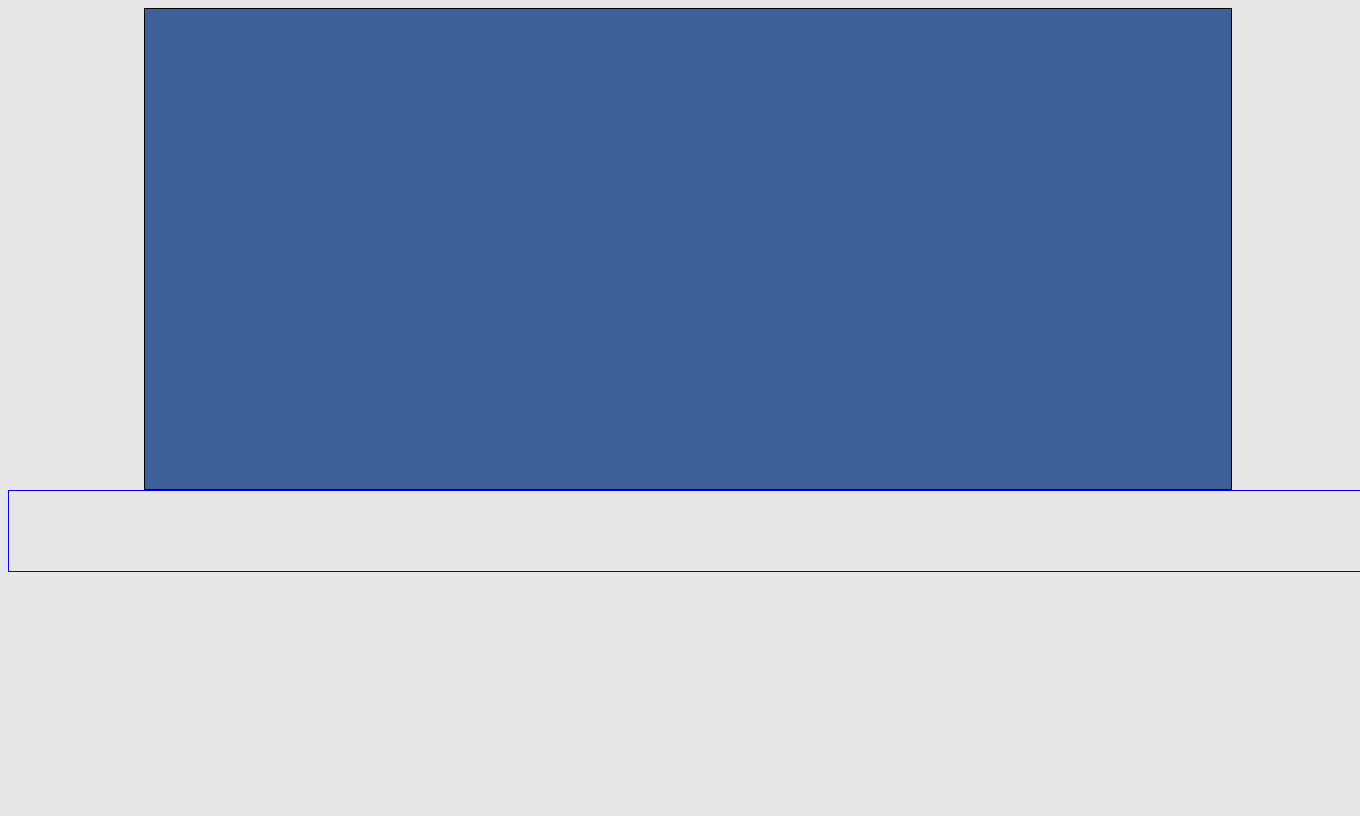
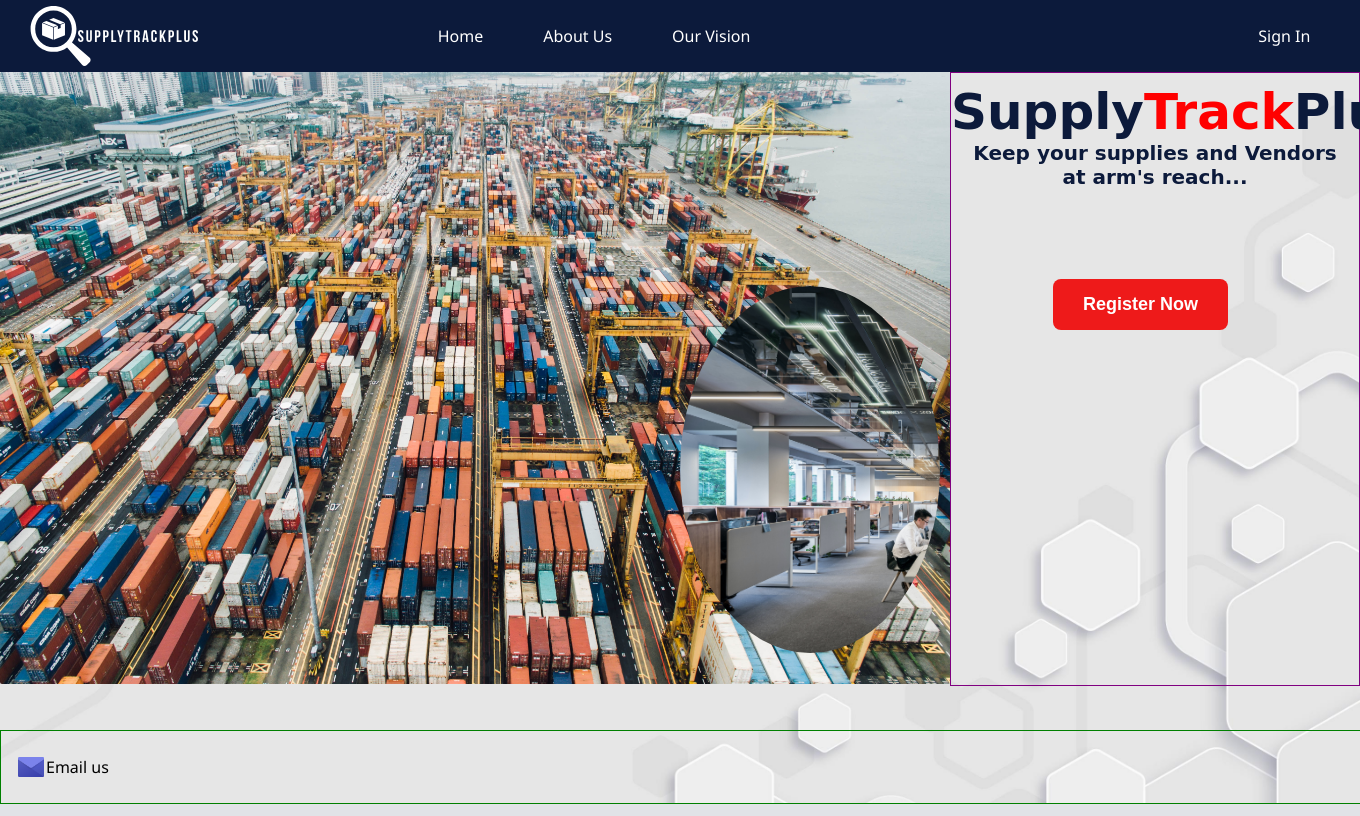
Before and after one commit to JamesRaphaelJRC/SupplyTrackPlus_v1, a Flask app: page / in a window 1360 px wide; the page is wider, and only the part inside the window is pictured. Run offline with Flask 3, Linux system fonts and the light colour scheme.

Commit message:
Added Landing page design

```diff
--- a/web_flask/static/styles/index.css
+++ b/web_flask/static/styles/index.css
@@ -1,30 +1,186 @@
-/* body {
-    background-color: #f5f5f5;
-    box-shadow: 0px 4px 8px rgba(0, 0, 0, 0.1); Subtle shadow at the top
-}
- */
 body {
     height: 100vh;
     width: 100vw;
     background-color: #e7e7e7;
+    margin: 0;
+    padding: 0;
+    background-image: url('../images/newash.jpeg');
+    background-repeat: no-repeat;
+    background-size: cover;
+    font-family: 'Segoe UI', Roboto, Oxygen, Ubuntu, Cantarell, 'Open Sans', 'Helvetica Neue', sans-serif;
 }
- .container {
-    border: 1px solid black;
-    height: 60%;
-    margin-left: 10%;
-    margin-right: 10%;
-    padding: 0;
-    background-color: #3d6098;
+ .upper-container {
+    /* border: 1px solid black; */
+    height: 90%;
+    width: 100%;
+    padding-bottom: 10px;
+    /* background: linear-gradient(to bottom, rgb(12, 26, 59), rgb(27, 60, 117)); Darker to lighter blue gradient */
+    color: white;
+    /* background-color: rgb(33, 49, 89); */
  }
 
- header {
-    border: 1px solid black;
+ .lower-container {
+    border: 1px solid green;
+    height: 9%;
     width: 100%;
-    height: 15%;
+    display: flex;
+    flex-direction: row;
+    /* justify-content: center; */
+    align-items: center;
  }
 
-footer {
+ a {
+    text-decoration: none;
+    color: white;
+ }
+
+/* footer {
     border: 1px solid blue;
+    height: 7vh;
+    width: 100vw;
+    margin: 0;
+    padding: 0;
+} */
+
+header {
     height: 10%;
     width: 100%;
+    background-color: rgb(12, 26, 59);
+    display: flex;
+    flex-direction: row;
+    gap: 50px;
 }
+
+#logo {
+    /* border: 1px solid brown; */
+    width: 15%;
+    height: 100%;
+    background-image: url('../images/Colorlogonobackground.svg');
+    background-repeat: no-repeat;
+    background-size: cover;
+    background-position: center;
+}
+
+.nav {
+    /* border: 1px solid yellow; */
+    width: 50%;
+    height: 100%;
+    display: flex;
+    flex-direction: row;
+    gap: 60px;
+    align-items: center;
+    justify-content: center;
+    color: white;
+    font-weight: 500;
+}
+
+.accounts {
+    /* border: 1px solid red; */
+    width: 20%;
+    height: 100%;
+    display: flex;
+    flex-direction: row;
+    margin-left: 4%;
+    /* gap: 30px; */
+    align-items: center;
+    justify-content: end;
+    color: white;
+    font-weight: 500;
+}
+
+.intro-container {
+    height: 85%;
+    width: 100%;
+    display: flex;
+    flex-direction: row;
+}
+
+.leftside-container {
+    /* border: 1px solid red; */
+    height: 100%;
+    width: 70%;
+    background-image: url('../images/shipment-cont.jpg');
+    background-repeat: no-repeat;
+    background-size: cover;
+    border-radius: 2px;
+}
+
+.side-intro-box {
+    /* border: 1px solid white; */
+    height: 100%;
+    width: 40%;
+    float: right;
+    display: flex;
+    flex-direction: column;
+}
+
+#upper {
+    /* border: 1px solid black; */
+    height: 35%;
+    width: 100%;
+}
+
+#round-container {
+    height: 60%;
+    width: 100%;
+}
+
+#round-frame {
+    /* border: 1px solid gray; */
+    float: right;
+    height: 100%;
+    width: 68.5%;
+    border-radius: 50%;
+    margin-right: 10px;
+    background-image: url('../images/conversation.jpg');
+    background-repeat: no-repeat;
+    background-size: cover;
+}
+
+.right-side-cont {
+    border: 1px solid purple;
+    height: 100%;
+    width: 30%;
+}
+
+.right-side-cont h1, h4 {
+    font-family: 'Brush Script MT', cursive;
+    margin-top: 10px;
+    font-size: 50px;
+    margin-bottom: 0;
+    text-align: center;
+    color: rgb(12, 26, 59);
+}
+
+.right-side-cont h4 {
+    margin-top: 0;
+    font-size: 20px;
+    margin-bottom: 40px;
+}
+
+#register {
+    font-size: 18px;
+    font-weight: 700;
+    padding: 15px 30px;
+    background-color: rgb(238, 26, 26);
+    margin-left: 25%;
+    margin-top: 50px;
+    color: white;
+    border: none;
+    border-radius: 8px;
+    cursor: pointer;
+}
+
+/* Optional: Add hover effect to the button */
+#register:hover {
+    background-color: #45a049; /* Darken the background color on hover */
+}
+
+#mail {
+    height: 30px;
+    width: 30px;
+    background-image: url(../images/emailblue.png);
+    background-repeat: no-repeat;
+    background-size: cover;
+    margin-left: 15px;
+}
--- a/web_flask/templates/index.html
+++ b/web_flask/templates/index.html
@@ -2,14 +2,46 @@
 <html lang="en">
 <head>
     <meta charset="UTF-8">
-    <meta name="viewport" content="width=device-width, initial-scale=1.0">
+    <meta name="viewport" content="width=device-width, initial-scale=1, minimum-scale=1">
     <title>Welcome-SupplyTrackPlus</title>
 
     <link rel="stylesheet" href="{{ url_for('static', filename='styles/index.css')}}">
 
 </head>
 <body>
-    <div class="container"></div>
+    <div class="upper-container">
+        <header>
+            <div id="logo"></div>
+            <div class="nav">
+                <div id="home">Home</div>
+                <div id="about">About Us</div>
+                <div id="vision">Our Vision</div>
+            </div>
+            <div class="accounts">
+                <!-- <div id="signup">SignUp/</div> -->
+                <a href="{{ url_for('login')}}"><div id="signIn">Sign In</div></a>
+            </div>
+        </header>
+        <div class="intro-container">
+            <div class="leftside-container">
+                <div class="side-intro-box">
+                    <div id="upper"></div>
+                    <div id="round-container">
+                        <div id="round-frame"></div>
+                    </div>
+                </div>
+            </div>
+            <div class="right-side-cont">
+                <h1>Supply<span style="color: red;">Track</span>Plus</h1>
+                <h4>Keep your supplies and Vendors<br>at arm's reach...</h4>
+                <a href="{{ url_for('signUp')}}"><button id="register">Register Now</button></a>
+            </div>
+        </div>
+    </div>
+
+    <div class="lower-container">
+        <a href="mailto:jamesraphaeljrc@gmail.com"><div id="mail"></div></a>
+        <label for="mail">Email us</label>
+    </div>
 </body>
-<footer></footer>
 </html>
```
Also changed, not shown: web_flask/static/images/13295064_5172658.jpeg (added), web_flask/static/images/Colorlogonobackground.svg (added), web_flask/static/images/ash.jpeg (added), web_flask/static/images/conversation.jpg (added), web_flask/static/images/email-96.png (added), web_flask/static/images/emailblue.png (added), web_flask/static/images/emailsymb.png (added), web_flask/static/images/newash.jpeg (added), web_flask/static/images/shipment-cont.jpg (added).
